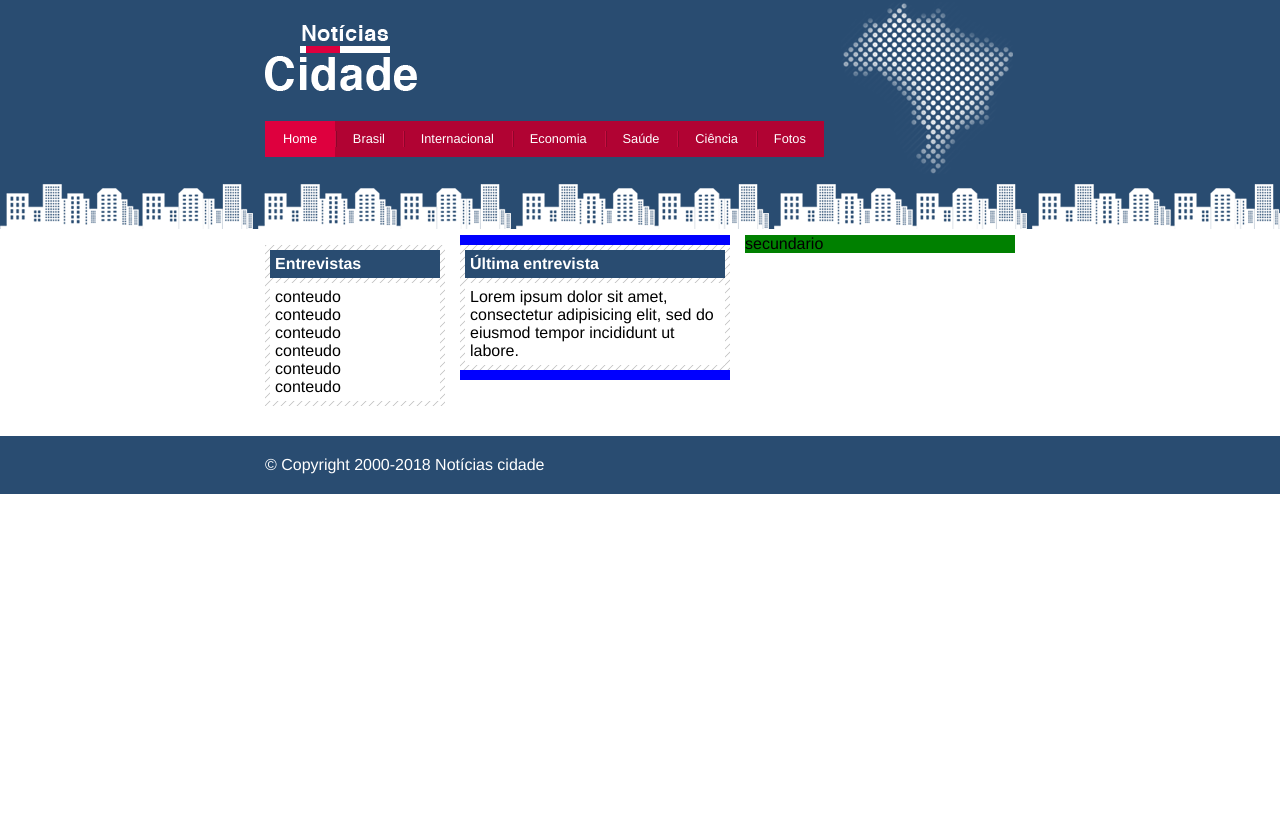
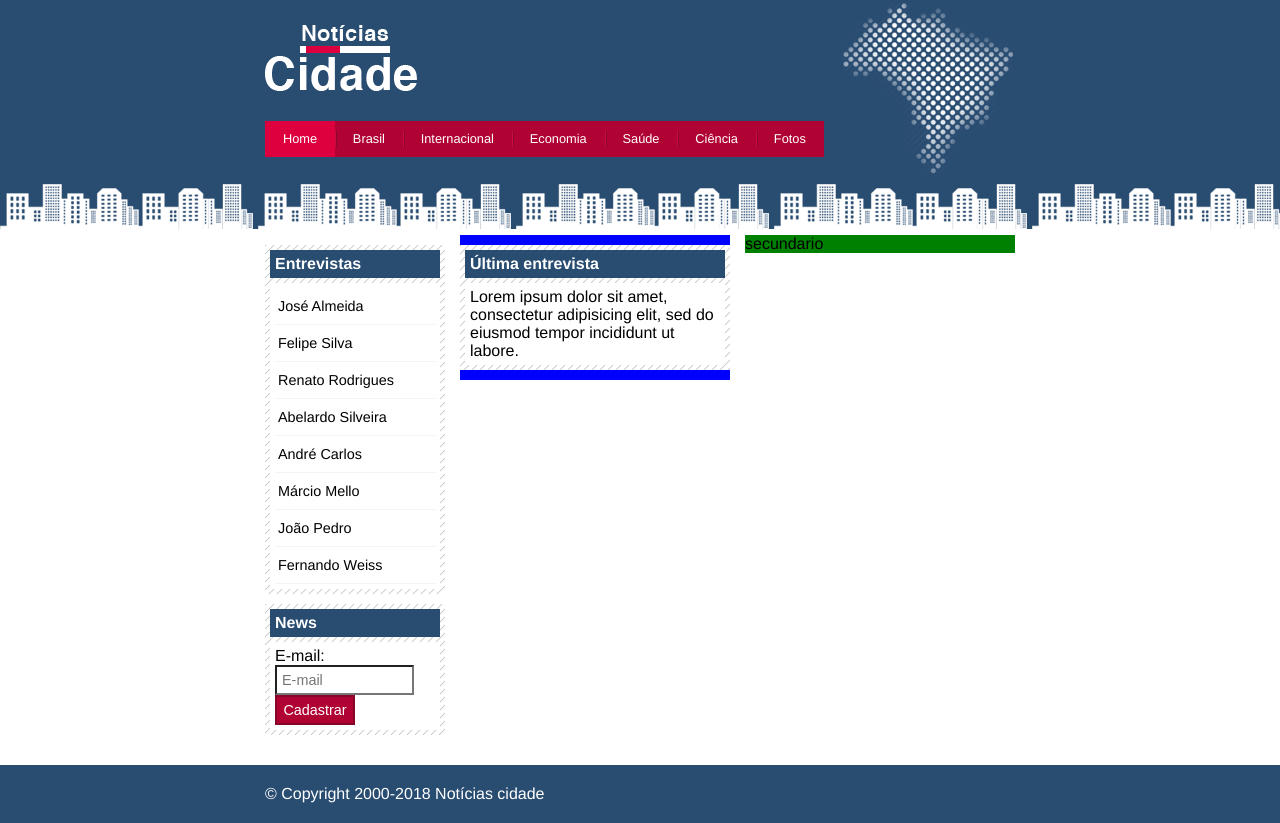
Before and after one commit to linnieesz/projeto-noticias-cidade-curso-desenvolvimento-web, a plain HTML site: page index.html in a window 1280 px wide. Before the commit the page ends 800 px from the top, so only its background shows below. Drawn offline with Linux system fonts and the light colour scheme; files whose address does not match are found by name.

Commit message:
configuração menu lateral

```diff
--- a/css/estilo.css
+++ b/css/estilo.css
@@ -127,6 +127,44 @@ h2{
 	margin-top: 5px;
 }
 
+
+/*menus laterais*/
+#conteudo-lateral ul a{
+	font-size: 0.9em;
+	padding: 3px;
+	display: block;
+	line-height: 30px;
+	color: #000;
+	text-decoration: none;
+	border-bottom: 1px solid #f3f3f3;
+}
+
+#conteudo-lateral ul a:hover{
+	background: #f9f9f9 url(../imagens/marcador.png) no-repeat left center;
+	padding-left: 20px;
+	color: #a1a1a1;
+}
+
+/*Formatando formulários*/
+label{
+	display: block;
+	cursor: pointer;
+}
+
+input{
+	padding: 5px;
+	width: 125px;
+	font-size: 0.9em;
+	background-color: #fff;
+}
+
+input.submit{
+	width: 80px;
+	color: #fff;
+	background-color: #b10333;
+	border: 2px solid #870529;
+}
+
 /*rodape*/
 #container-rodape{
 	background: #294c71;
--- a/index.html
+++ b/index.html
@@ -82,14 +82,55 @@
 						<h2>Entrevistas</h2>
 
 						<div class="caixa-conteudo">
-							conteudo <br>
-							conteudo <br>
-							conteudo <br>
-							conteudo <br>
-							conteudo <br>
-							conteudo <br>
+							<ul>
+								<li>
+									<a href="">José Almeida</a>
+								</li>
+								<li>
+									<a href="">Felipe Silva</a>
+								</li>
+								<li>
+									<a href="">Renato Rodrigues</a>
+								</li>
+								<li>
+									<a href="">Abelardo Silveira</a>
+								</li>
+								<li>
+									<a href="">André Carlos</a>
+								</li>
+								<li>
+									<a href="">Márcio Mello</a>
+								</li>
+								<li>
+									<a href="">João Pedro</a>
+								</li>
+								<li>
+									<a href="">Fernando Weiss</a>
+								</li>
+							</ul>
 						</div>
+
 					</div>
+
+					<div class="caixa">
+
+						<h2>News</h2>
+
+						<div class="caixa-conteudo">
+							<form>
+								<div>
+									<label for="email">E-mail:</label>
+									<input type="text" name="email" id="email" placeholder="E-mail">
+								</div>
+
+								<div>
+									<input class="submit" type="submit" value="Cadastrar">
+								</div>
+							</form>
+						</div>
+
+					</div>
+
 				</div>
 				<!---Fim lateral--->
 
```
